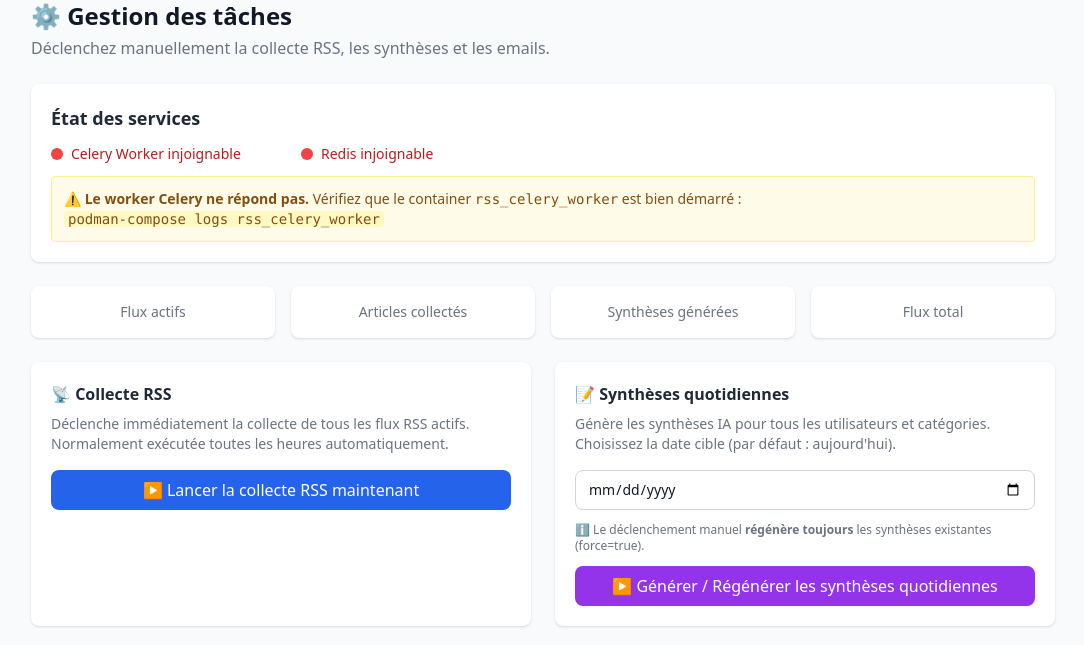
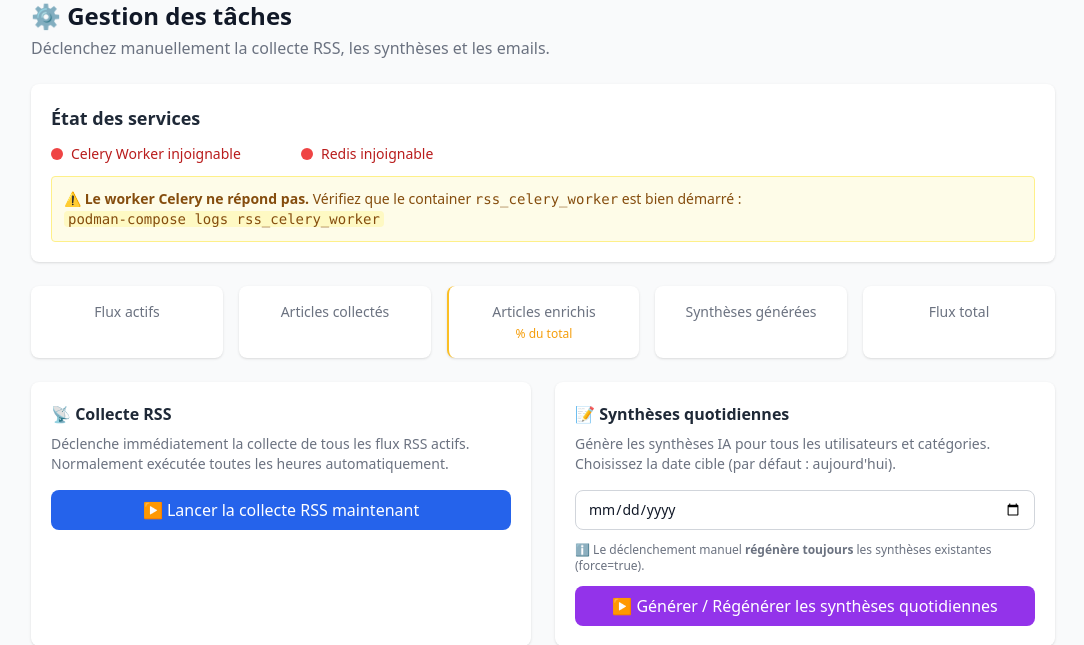
Before and after one commit to exes74/augmented_rss_helper, a Flask app: template app/templates/admin/tasks.html in a window 1280 px wide. Shown: the top 645 px of the page, without its empty margins (97-1181 px from the left). Run offline with Flask 3, Linux system fonts and the light colour scheme; the template is opened without the code that fills it, so the values that code supplies are empty; some libraries are stand-ins or nearby versions.

Commit message:
feat: stat articles enrichis dans admin + User-Agent configurable via .env
- Modèle Article : nouveau champ enriched (Boolean, index)
- article_enricher.py : marque enriched=True après succès + User-Agent via .env
- admin_tasks.py : stat enriched_articles + enriched_pct dans le dashboard
- tasks.html : 5ème tuile 'Articles enrichis' avec % du total (bordure ambrée)
- .env.example : ARTICLE_ENRICH_USER_AGENT avec exemples Firefox/Chrome/Safari
- Suppression du Googlebot dans le User-Agent par défaut (remplacé par Firefox/128)

```diff
--- a/app/models/article.py
+++ b/app/models/article.py
@@ -22,6 +22,8 @@ class Article(db.Model):
                            nullable=False, index=True)
     hash = db.Column(db.String(64), nullable=False, unique=True, index=True)
     is_read = db.Column(db.Boolean, default=False, nullable=False)
+    # True si le contenu a été enrichi via newspaper3k (full-text scraping)
+    enriched = db.Column(db.Boolean, default=False, nullable=False, index=True)
 
     # ─── Contrainte d'unicité ─────────────────────────────────────────────
     __table_args__ = (
--- a/app/templates/admin/tasks.html
+++ b/app/templates/admin/tasks.html
@@ -53,7 +53,7 @@
   </div>
 
   <!-- Statistiques -->
-  <div class="grid grid-cols-2 md:grid-cols-4 gap-4 mb-6">
+  <div class="grid grid-cols-2 md:grid-cols-5 gap-4 mb-6">
     <div class="bg-white rounded-lg shadow p-4 text-center">
       <div class="text-2xl font-bold text-blue-600">{{ stats.active_feeds }}</div>
       <div class="text-sm text-gray-500">Flux actifs</div>
@@ -61,6 +61,11 @@
     <div class="bg-white rounded-lg shadow p-4 text-center">
       <div class="text-2xl font-bold text-green-600">{{ stats.total_articles }}</div>
       <div class="text-sm text-gray-500">Articles collectés</div>
+    </div>
+    <div class="bg-white rounded-lg shadow p-4 text-center border-l-2 border-amber-400">
+      <div class="text-2xl font-bold text-amber-600">{{ stats.enriched_articles }}</div>
+      <div class="text-sm text-gray-500">Articles enrichis</div>
+      <div class="text-xs text-amber-500 mt-1">{{ stats.enriched_pct }}% du total</div>
     </div>
     <div class="bg-white rounded-lg shadow p-4 text-center">
       <div class="text-2xl font-bold text-purple-600">{{ stats.total_syntheses }}</div>
```
Also changed, not shown: app/routes/admin_tasks.py (+15 -6 lines), app/services/article_enricher.py (+8 -3 lines), 1 other file.
